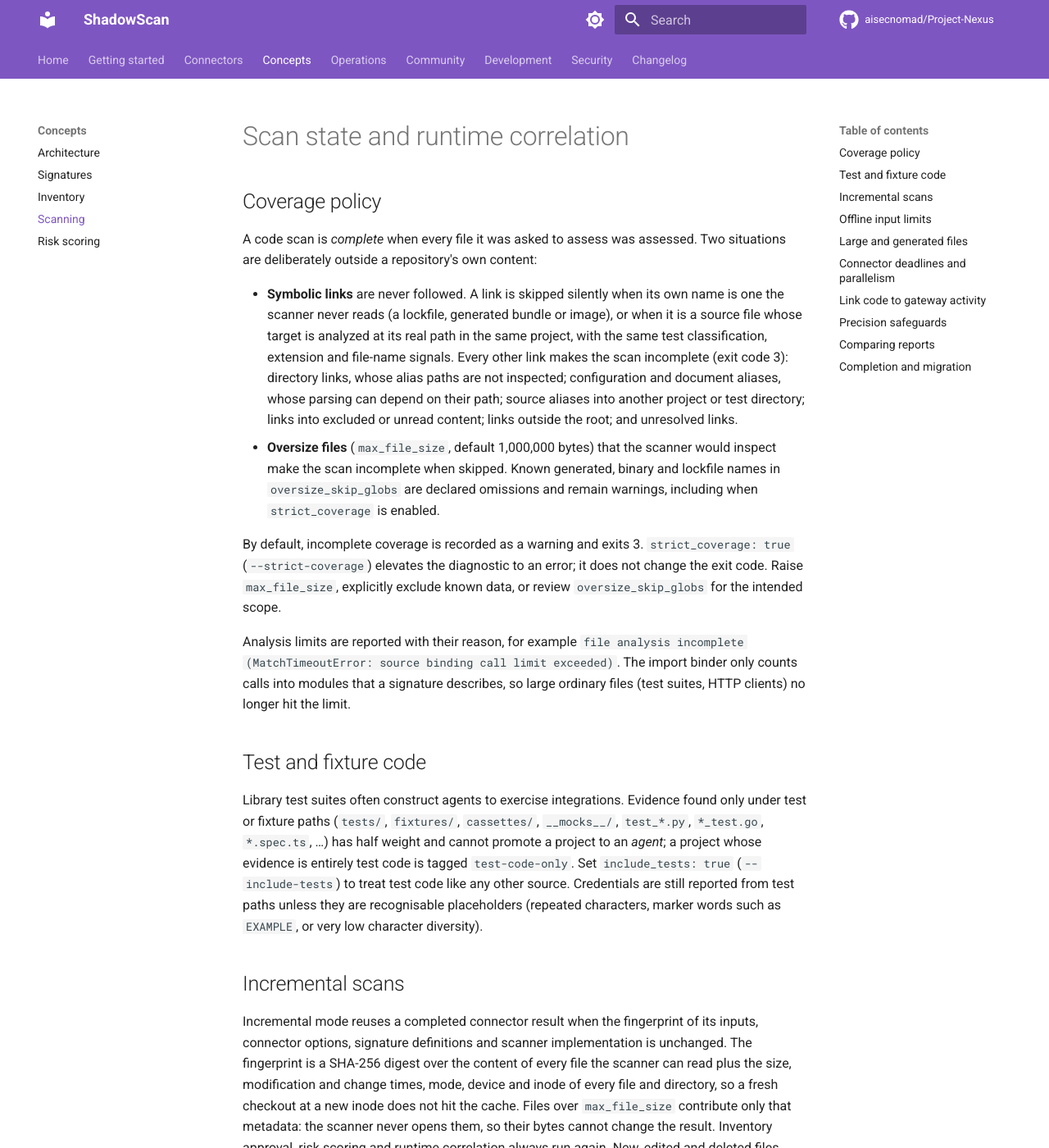
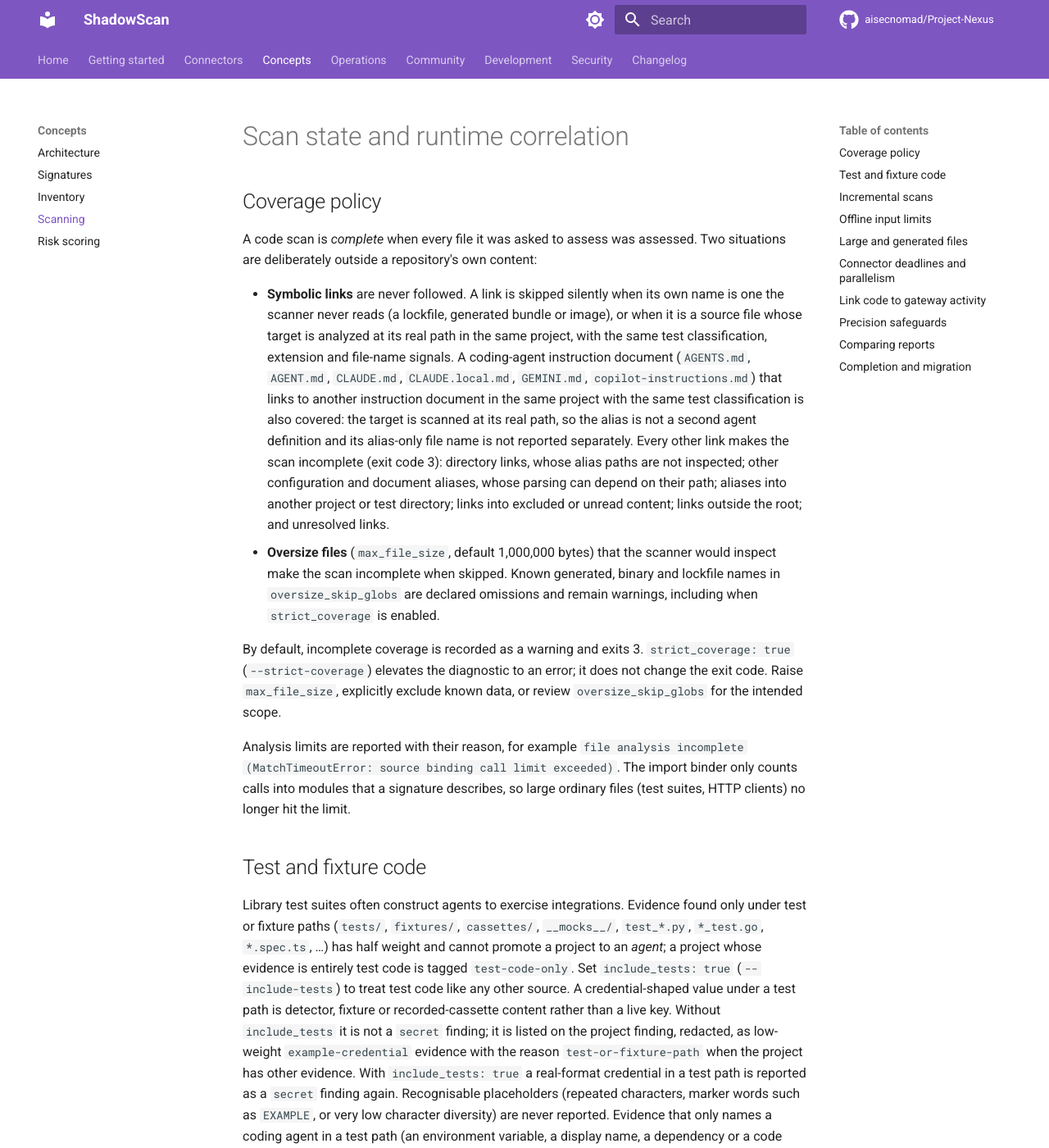
Before and after one commit to aisecnomad/Project-Nexus, an MkDocs documentation site: the page built from docs/scanning.md, in a window 1280 px wide and 1400 px high. Shown: the whole window at 82% size. Built offline with MkDocs 1.6.1 and Material for MkDocs 9.7.7, drawn with Linux system fonts in a browser that asks for light colours; comment, search, counter and statistics services are not loaded; some of the changed text lies outside the part shown.

Commit message:
code.filesystem: stop coverage and precision false positives
Cover same-project coding-agent instruction aliases (CLAUDE.md to
AGENTS.md), keep test-path credential shapes out of secret findings,
require more than an env-name or display-name mention for a coding-agent
config, skip workflow, lockfile and template paths when parsing MCP, and
treat non-source recorded fixtures as declared oversize omissions.

Scoping against the documented gates:
- The alias exemption keeps the same-project and same-test-path checks.
- Path-based oversize skips apply to non-source files only, so oversize
  source stays a coverage gap.
- The coding-agent emit gate drops only env and name signals; workflow
  code patterns and dependencies still establish the agent.
- Examples, templates and benchmarks are not discounted like tests: the
  bundled public and independent corpora label those agents as real.

Credential policy: without include_tests a key-shaped value under a test
path is recorded as redacted example-credential evidence, not a secret
finding. Documented in CHANGELOG, scanning.md and production.md.

Regression tests cover each behavior with paired controls. The existing
test-key and oversize tests change to match the new policy.

Co-Authored-By: Claude <noreply@anthropic.com>
Claude-Session: https://claude.ai/code/session_01LkTmRiiczEdag7H8ZXeXgy
Signed-off-by: Claude <noreply@anthropic.com>

```diff
--- a/docs/scanning.md
+++ b/docs/scanning.md
@@ -9,11 +9,16 @@ Two situations are deliberately outside a repository's own content:
   own name is one the scanner never reads (a lockfile, generated bundle or
   image), or when it is a source file whose target is analyzed at its real path
   in the same project, with the same test classification, extension and
-  file-name signals. Every other link makes the scan incomplete (exit code 3):
-  directory links, whose alias paths are not inspected; configuration and
-  document aliases, whose parsing can depend on their path; source aliases into
-  another project or test directory; links into excluded or unread content;
-  links outside the root; and unresolved links.
+  file-name signals. A coding-agent instruction document (`AGENTS.md`,
+  `AGENT.md`, `CLAUDE.md`, `CLAUDE.local.md`, `GEMINI.md`,
+  `copilot-instructions.md`) that links to another instruction document in the
+  same project with the same test classification is also covered: the target is
+  scanned at its real path, so the alias is not a second agent definition and
+  its alias-only file name is not reported separately. Every other link makes
+  the scan incomplete (exit code 3): directory links, whose alias paths are not
+  inspected; other configuration and document aliases, whose parsing can depend
+  on their path; aliases into another project or test directory; links into
+  excluded or unread content; links outside the root; and unresolved links.
 * **Oversize files** (`max_file_size`, default 1,000,000 bytes) that the scanner would
   inspect make the scan incomplete when skipped. Known generated, binary and
   lockfile names in `oversize_skip_globs` are declared omissions and remain
@@ -36,9 +41,18 @@ found only under test or fixture paths (`tests/`, `fixtures/`, `cassettes/`,
 `__mocks__/`, `test_*.py`, `*_test.go`, `*.spec.ts`, …) has half weight and cannot
 promote a project to an *agent*; a project whose evidence is entirely test code
 is tagged `test-code-only`. Set `include_tests: true` (`--include-tests`) to
-treat test code like any other source. Credentials are still reported from test
-paths unless they are recognisable placeholders (repeated characters, marker
-words such as `EXAMPLE`, or very low character diversity).
+treat test code like any other source. A credential-shaped value under a test
+path is detector, fixture or recorded-cassette content rather than a live key.
+Without `include_tests` it is not a `secret` finding; it is listed on the
+project finding, redacted, as low-weight `example-credential` evidence with the
+reason `test-or-fixture-path` when the project has other evidence. With
+`include_tests: true` a real-format credential in a test path is reported as a
+`secret` finding again. Recognisable placeholders (repeated characters, marker
+words such as `EXAMPLE`, or very low character diversity) are never reported.
+Evidence that only names a coding agent in a test path (an environment variable,
+a display name, a dependency or a code pattern) likewise does not establish a
+coding-agent configuration; instruction documents and coding-agent config
+files still do.
 
 ## Incremental scans
 
@@ -160,11 +174,16 @@ incomplete depends on what the file could hide:
   `*.parquet`), compiled or packaged artifacts (`*.wasm`, `*.so`, `*.dylib`,
   `*.dll`, `*.jar`, `*.pyc`, `*.class`), documents, images and fonts (`*.pdf`,
   `*.png`, `*.jpg`, `*.jpeg`, `*.gif`, `*.woff`, `*.woff2`, `*.ttf`) and archives
-  (`*.zip`, `*.gz`, `*.tar`). Such content is generated from sources the scanner
-  does inspect, or is binary, so no agent configuration, framework usage or
-  credential evidence is lost by skipping it. The warning still names each file
+  (`*.zip`, `*.gz`, `*.tar`) and recorded test fixtures (`*.cassette`,
+  `*_cassette.yaml`, `*_cassette.yml`, anything under `cassettes/`, and
+  `fixtures/*.json`). Such content is generated from sources the scanner does
+  inspect, is binary, or is recorded traffic, so no agent configuration,
+  framework usage or credential evidence is lost by skipping it. The warning still names each file
   so the omission is visible. Lockfiles, minified bundles, source maps and
   bytecode below the limit are skipped silently because they are never analyzed.
+* A non-source file under a test path, a `cassettes/` directory or a
+  `seed-memory/` directory is skipped the same way even when its name matches no
+  glob: it is recorded or seeded data, not source. A source file there is not.
 * Every other oversize file, for example a 2 MiB Python module, JSON or YAML
   document, is skipped and makes the scan incomplete (exit 3). With
   `strict_coverage: true` (`--strict-coverage`) it is recorded as an error
@@ -356,7 +375,12 @@ findings. A credential whose value looks like a documentation placeholder
 (`REPLACE_ME`, `<your-key>`, `xxxx`, all zeros, `abcdef...` or `1234567890`
 sequences after the provider prefix) is never a `secret` finding; it is listed
 on the project finding as low-weight `example-credential` evidence. A key alone
-does not establish LLM usage, and vendor-neutral heuristics (agent loops,
+does not establish LLM usage, a coding-agent configuration needs more than an
+environment-variable or display-name mention (`GOOSE_PROVIDER` in a detector
+list is not "Goose configured"; a config file, instruction document,
+dependency or workflow step still is), MCP parsing skips
+`.github/workflows/` files, `*.lock.yml` / `*.lock.yaml` files and cookiecutter
+`{{...}}` template paths, and vendor-neutral heuristics (agent loops,
 `subprocess.run`, auto-approve flags) only count in a project that also matches
 a framework, provider, platform, protocol or cloud-service signature. When every
 observation for a project other than those heuristics is an environment-variable
```
Also changed, not shown: CHANGELOG.md (+32 -0 lines), docs/production.md (+12 -5 lines), 3 other files.
